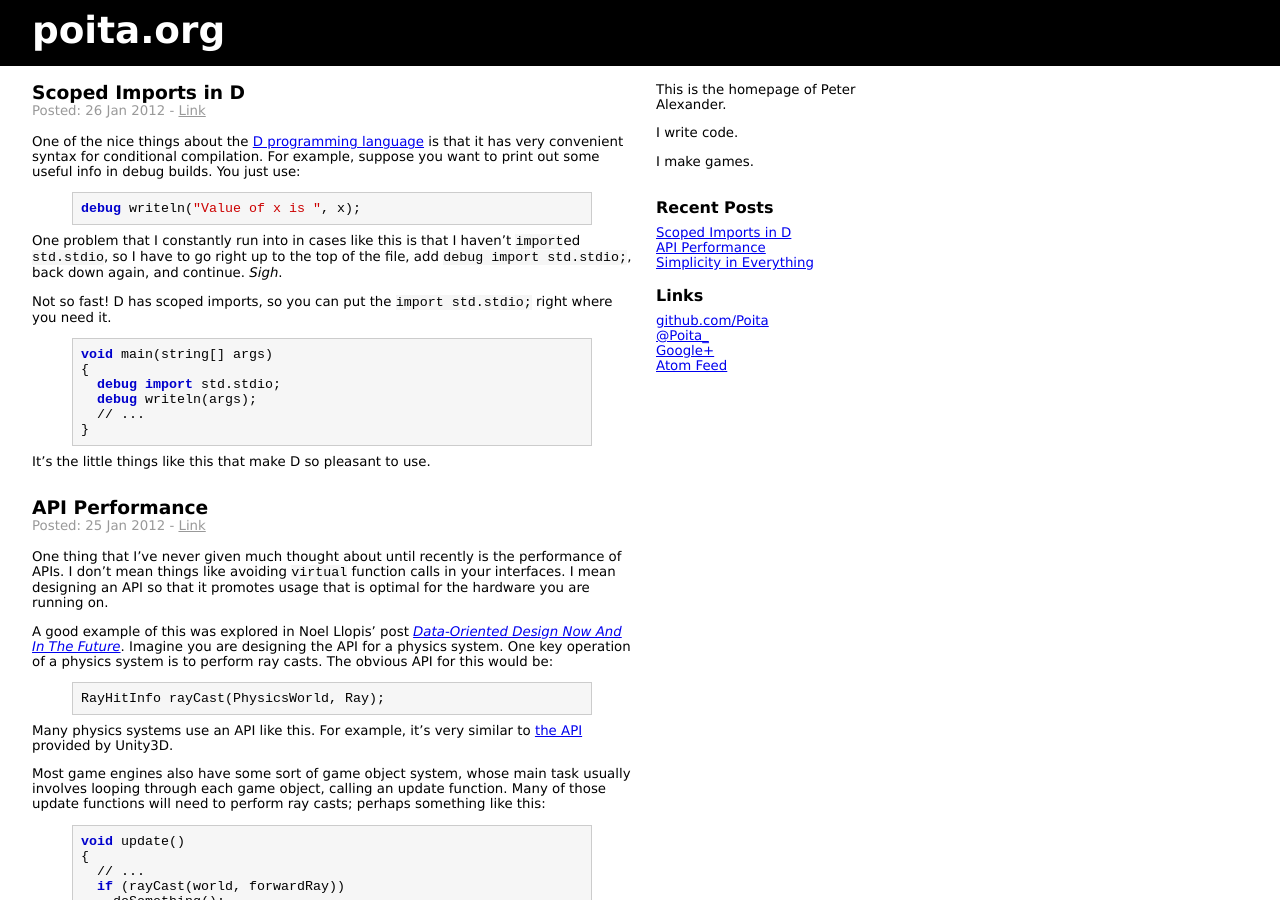
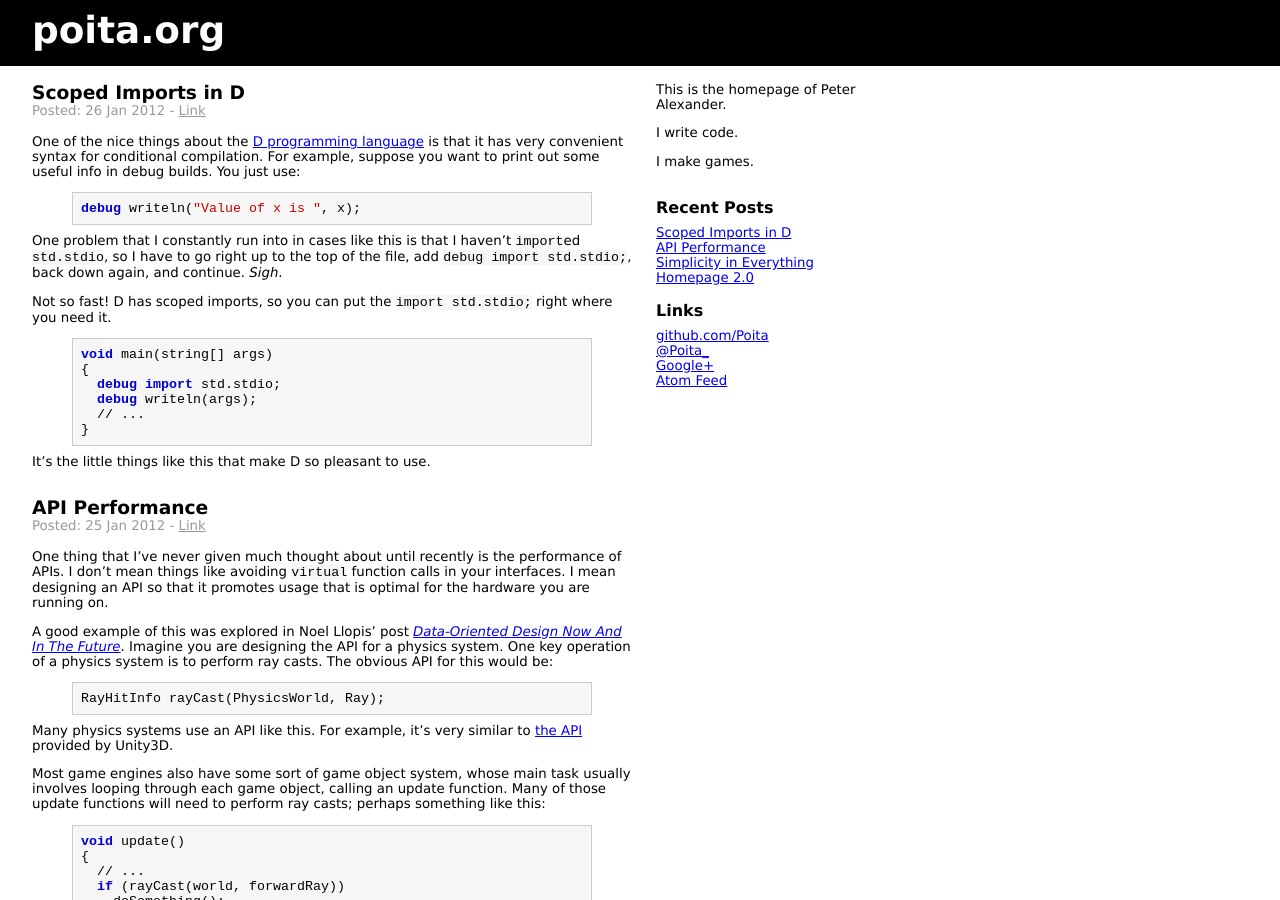
Before and after one commit to Poita/poita.org, a Jekyll site: the page built from index.html, in a window 1280 px wide and 900 px high. Built offline with Jekyll 4.4.1, drawn with Linux system fonts in a browser that asks for light colours.

Commit message:
Increased recent post count to 5 from 3.

```diff
--- a/_layouts/default.html
+++ b/_layouts/default.html
@@ -15,7 +15,7 @@
             <p>I make games.</p>
 
             <h2>Recent Posts</h2>
-            {% for post in site.posts limit:3 %}
+            {% for post in site.posts limit:5 %}
                 <a href="{{ post.url }}">{{ post.title }}</a><br/>
             {% endfor %}
 
```
